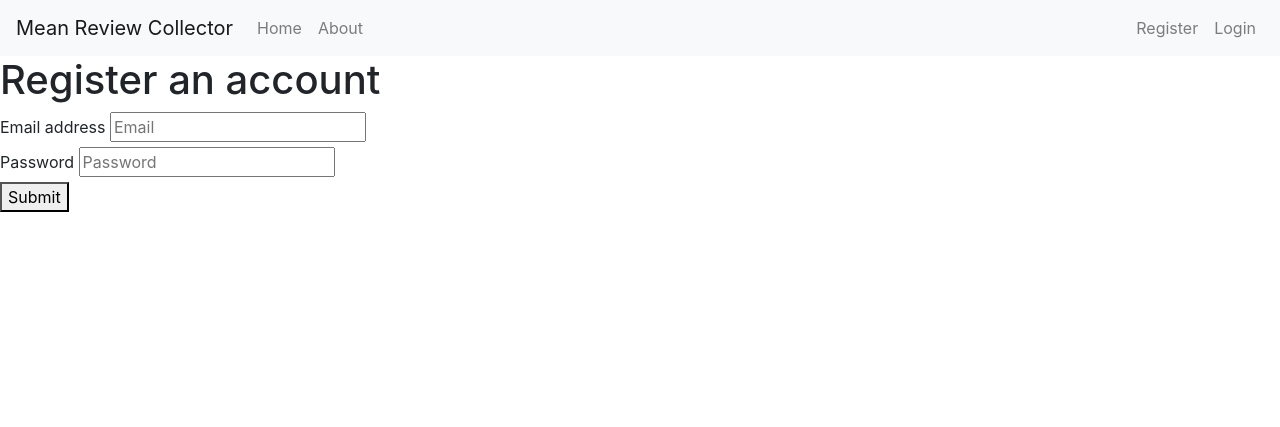
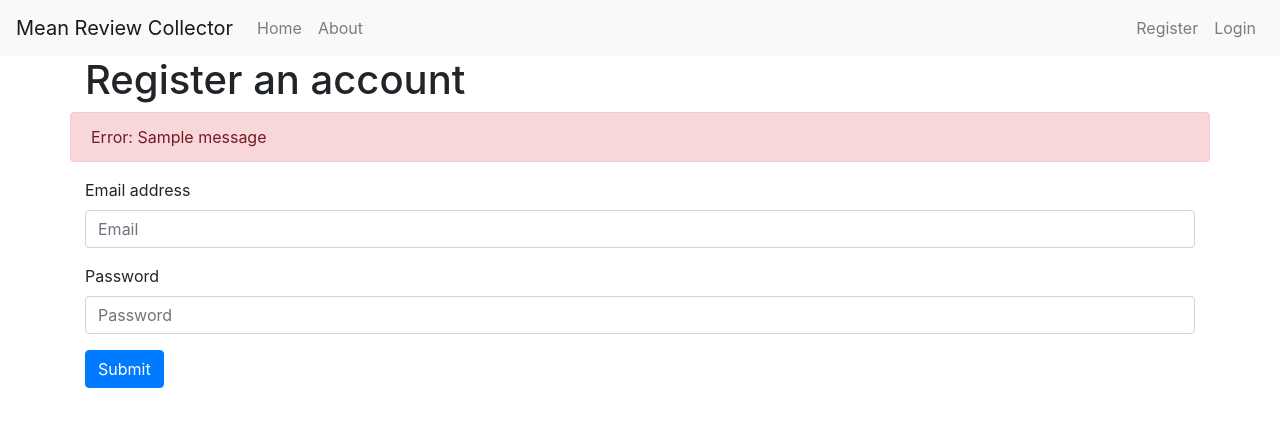
Before and after one commit to chernyshevdv/flasq, a Flask app: page /register in a window 1280 px wide. Shown: the top 427 px of the page. Run offline with Flask 2, Linux system fonts and the light colour scheme; one stand-in notice (Sample message) is shown; some libraries are stand-ins or nearby versions.

Commit message:
Part 2 is complete

```diff
--- a/app.py
+++ b/app.py
@@ -1,8 +1,37 @@
-from flask import Flask, make_response, render_template
-from flask_bootstrap import Bootstrap
+from flask import Flask, make_response, render_template, g, redirect, url_for, flash, request
+from werkzeug.security import check_password_hash, generate_password_hash
+import sqlite3
 
 app = Flask(__name__)
-Bootstrap(app)
+app.config['SECRET_KEY'] = "dsafjkashgll325tgjgssafq34t"
+app.config['DATABASE'] = 'flaskr.db'
+app.config['DEBUG'] = True
+
+
+def connect_db():
+    rv = sqlite3.connect(app.config['DATABASE'])
+    rv.row_factory = sqlite3.Row
+    return rv
+
+
+def init_db():
+    with app.app_context():
+        db = get_db()
+        with app.open_resource('schema.sql', mode='r') as f:
+            db.cursor().executescript(f.read())
+        db.commit()
+
+
+def get_db():
+    if not hasattr(g, 'sqlite_db'):
+        g.sqlite_db = connect_db()
+    return g.sqlite_db
+
+
+@app.teardown_appcontext
+def close_db(error):
+    if hasattr(g, 'sqlite_db'):
+        g.sqlite_db.close()
 
 
 @app.route('/')
@@ -15,8 +44,30 @@ def about():
     return render_template('about.html')
 
 
-@app.route('/register')
+@app.route('/register', methods=('GET', 'POST'))
 def register():
+    if request.method == 'POST':
+        username = request.form['username']
+        password = request.form['password']
+        db = get_db()
+        error = None
+
+        if not username:
+            error = 'Username is required'
+        elif not password:
+            error = 'Password is required'
+        elif db.execute(
+            'SELECT id FROM user WHERE username = ?', (username,)
+        ).fetchone() is not None:
+            error = 'User {} is already registered.'.format(username)
+
+        if error is None:
+            db.execute('INSERT INTO user (username, password) VALUES (?, ?)',
+                       (username, generate_password_hash(password)))
+            db.commit()
+
+        flash(error)
+
     return render_template('register.html')
 
 
--- /dev/null
+++ b/schema.sql
@@ -0,0 +1,7 @@
+DROP TABLE IF EXISTS user;
+
+CREATE TABLE user (
+    id INTEGER PRIMARY KEY AUTOINCREMENT,
+    username TEXT UNIQUE NOT NULL,
+    password TEXT NOT NULL
+);
--- a/templates/base.html
+++ b/templates/base.html
@@ -33,5 +33,10 @@
     <header>
         {% block header %}{% endblock %}
     </header>
+    {% for message in get_flashed_messages() %}
+        <div class="container alert alert-danger">
+            <span>Error: {{ message }}</span>
+        </div>
+    {% endfor %}
     {% block content %}{% endblock %}
 </section>
--- a/templates/register.html
+++ b/templates/register.html
@@ -1,19 +1,23 @@
 {% extends 'base.html' %}
 
 {% block header %}
+    <div class="container">
         <h1>{% block title %}Register an account{% endblock %}</h1>
+    </div>
 {% endblock %}
 
 {% block content %}
-    <form>
-        <div>
+    <div class="container">
+        <form method="post">
+            <div class="form-group">
                 <label>Email address</label>
-            <input type="email" id="inputEmail1" placeholder="Email">
+                <input type="email" id="email" name="username" class="form-control" aria-describedby="emailHelp" placeholder="Email">
             </div>
-        <div>
+            <div class="form-group">
                 <label>Password</label>
-            <input type="password" id="inputPassword1" placeholder="Password">
+                <input type="password" class="form-control" id="user-password" name="password" placeholder="Password">
             </div>
-        <button type="submit">Submit</button>
+            <button type="submit" class="btn btn-primary">Submit</button>
         </form>
+    </div>
 {% endblock %}
```
Also changed, not shown: app.test.py (+35 -4 lines), 1 other file. Lines whose indentation alone changed are shown as unchanged.
